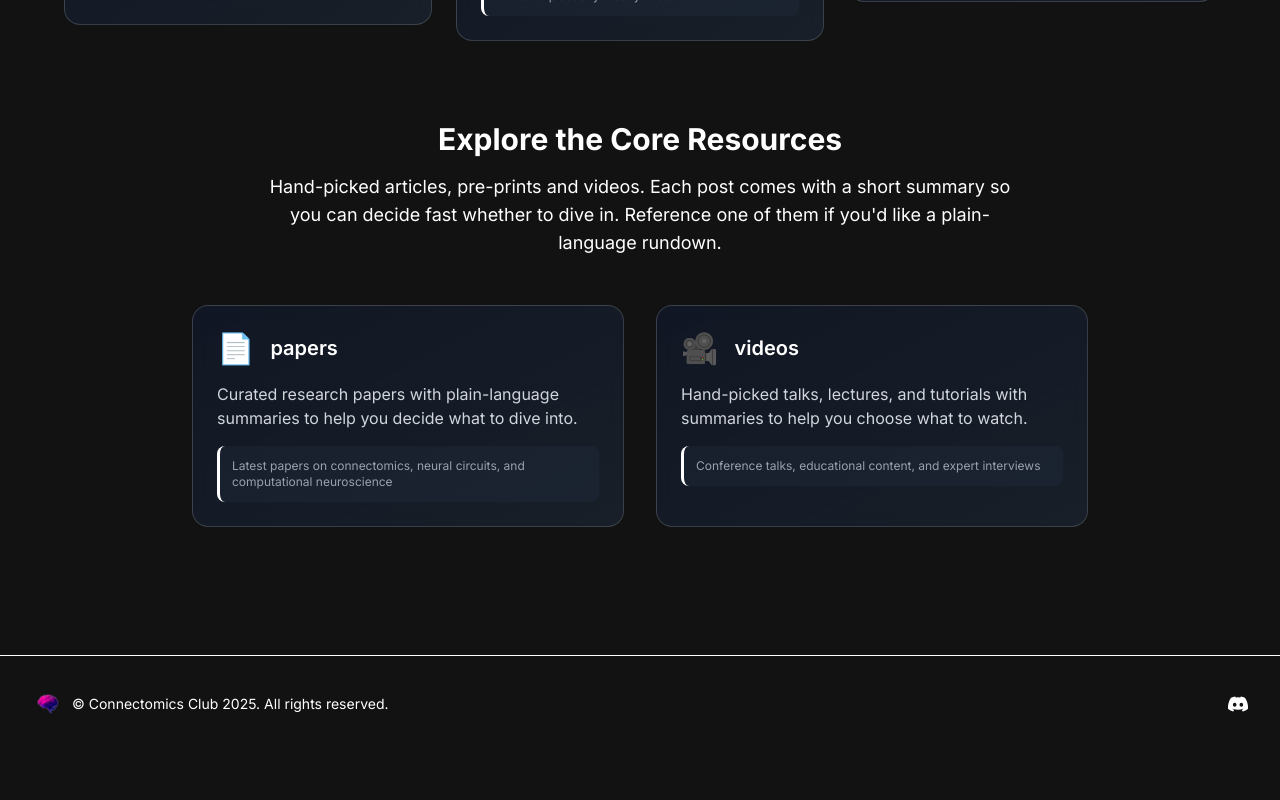
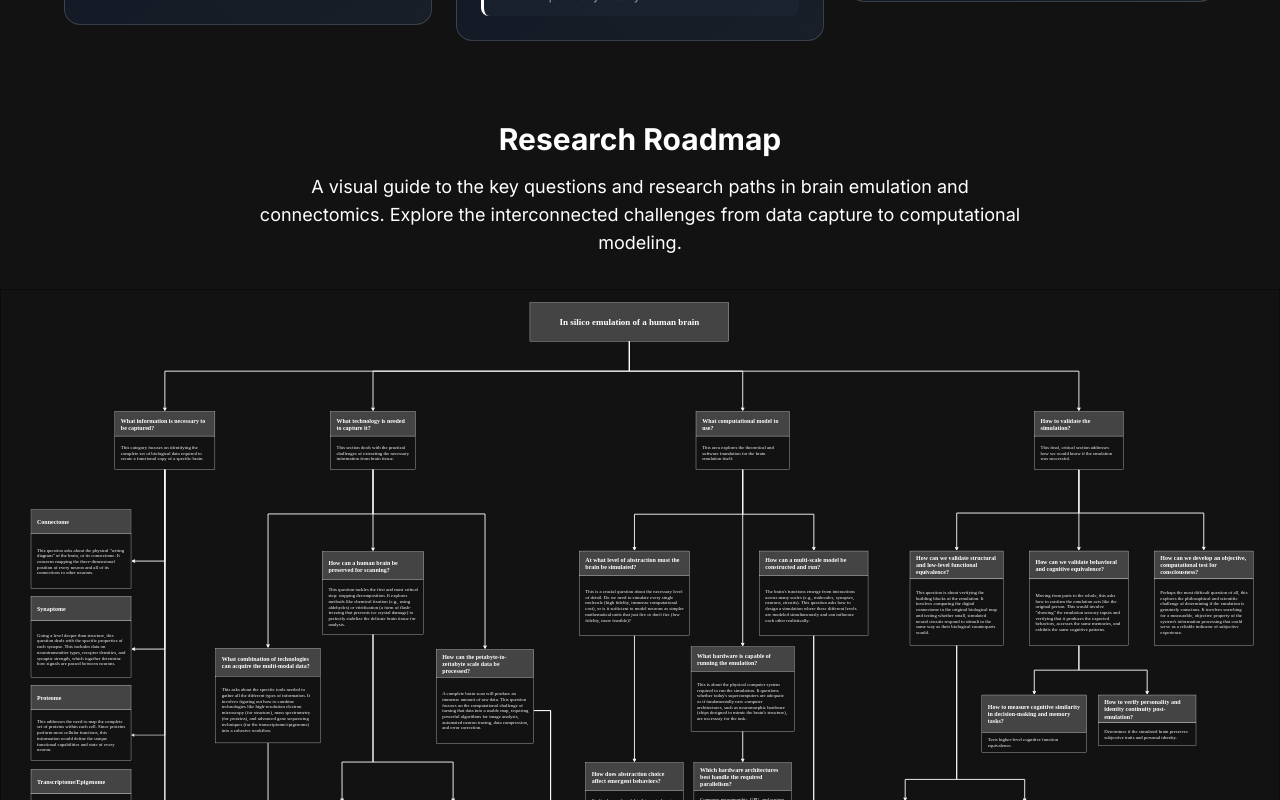
Before and after one commit to Shubert894/connectomics-site, a Next.js app: page /topics in a window 1280 px wide. Shown: the part 820-1620 px from the top of the page. Before the commit the page ends 1572 px from the top, so only its background shows below. Built offline with nearby package versions, Linux system fonts and the light colour scheme; no server answers.

Commit message:
add question_tree

```diff
--- a/src/app/topics/page.tsx
+++ b/src/app/topics/page.tsx
@@ -83,6 +83,27 @@ export default function TopicsPage() {
             ))}
           </div>
         </section>
+      </div>
+
+      {/* Question Tree Image - Full Width */}
+      <section className="mb-16">
+        <div className="container mx-auto px-4 sm:px-6 lg:px-8">
+          <div className="text-center mb-8">
+            <h2 className="text-3xl font-bold mb-4">Research Roadmap</h2>
+            <p className="text-lg text-muted-foreground max-w-3xl mx-auto">
+              A visual guide to the key questions and research paths in brain emulation and connectomics.
+              Explore the interconnected challenges from data capture to computational modeling.
+            </p>
+          </div>
+        </div>
+        <img
+          src="/diagram6.svg"
+          alt="Question Tree"
+          className="w-full h-auto"
+        />
+      </section>
+
+      <div className="container mx-auto px-4 sm:px-6 lg:px-8">
 
         {/* Core Resources */}
         <section className="mb-16">
```
Also changed, not shown: public/diagram6.svg (added).
